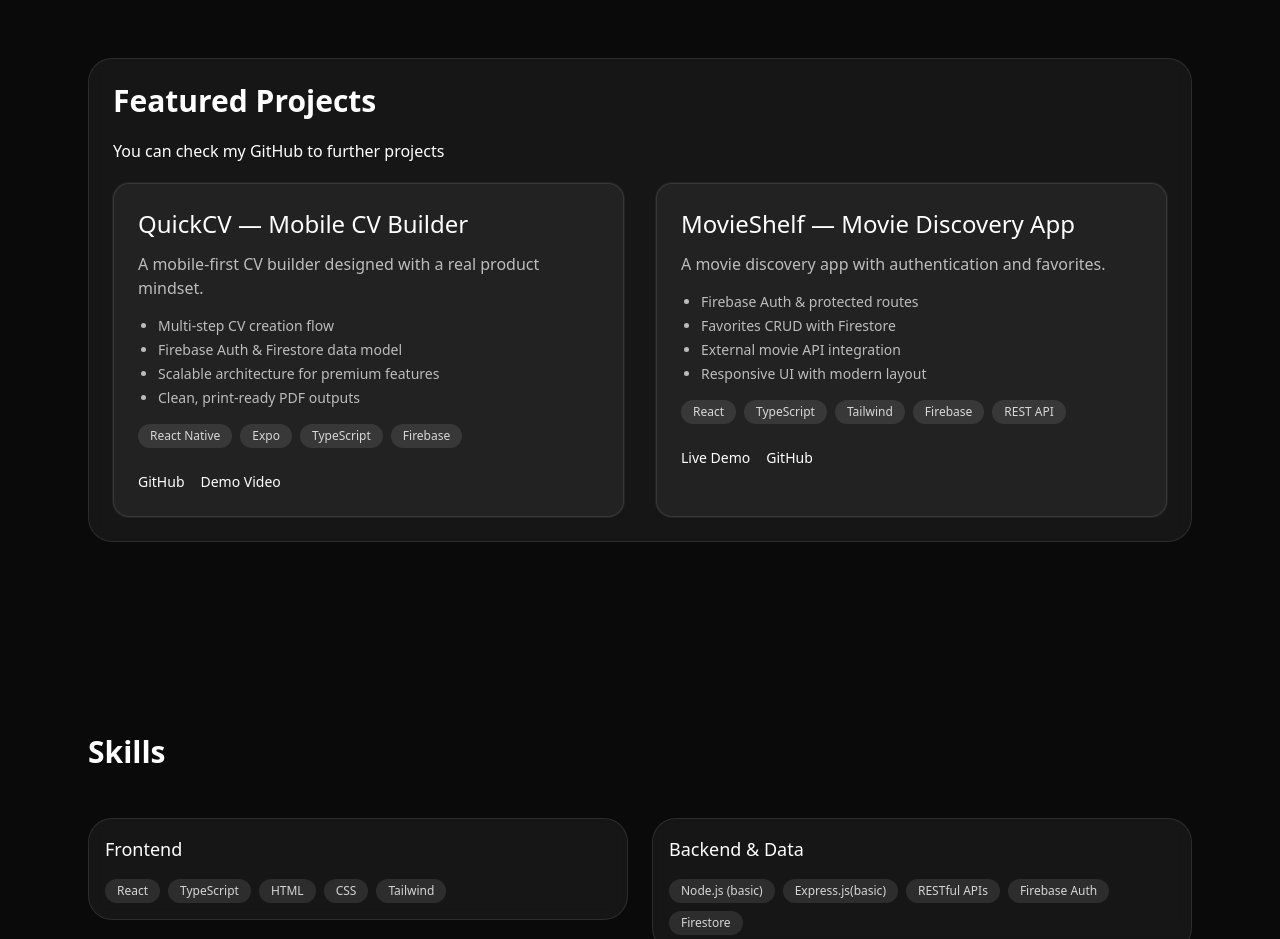
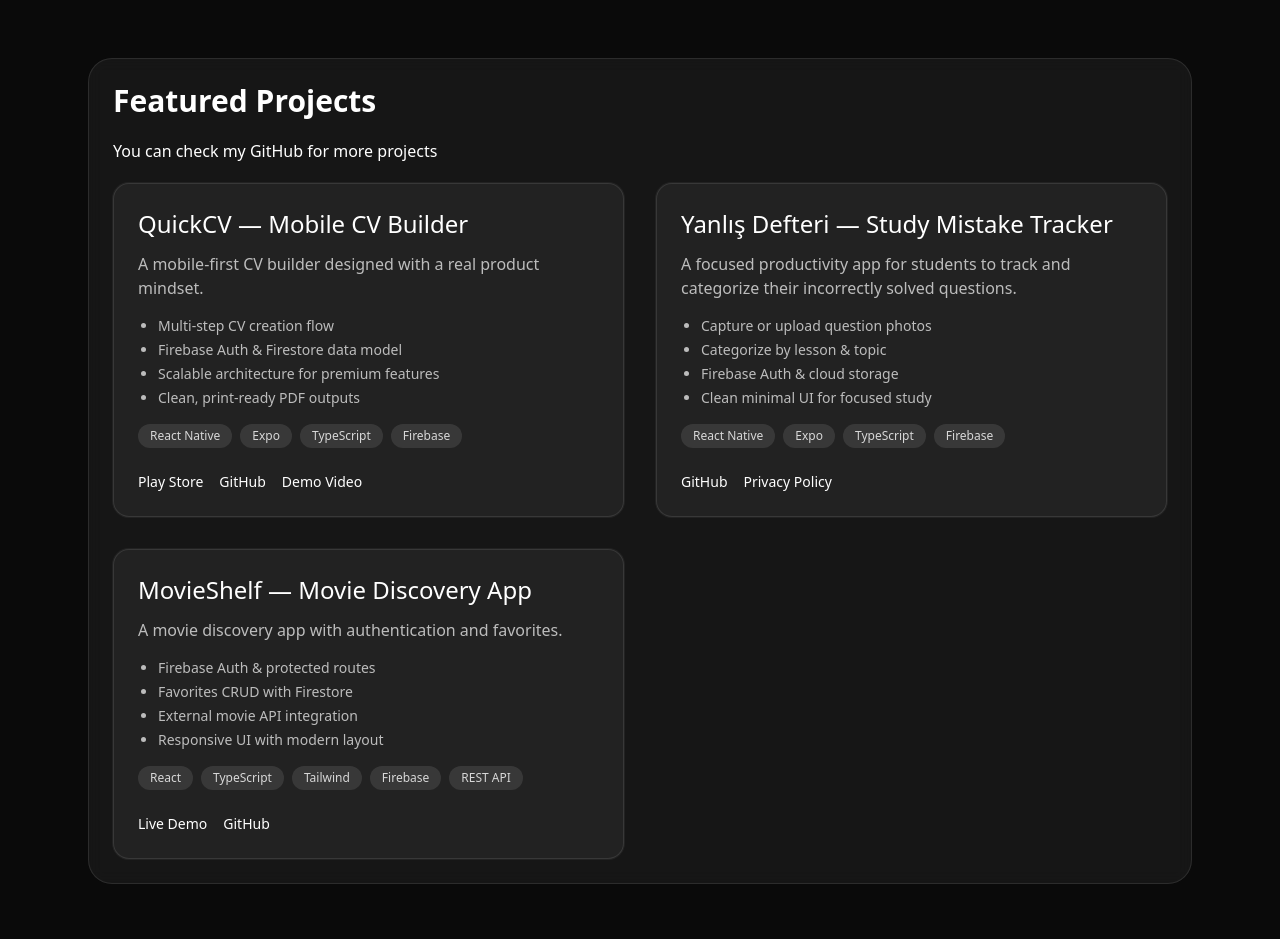
Before and after one commit to MehmetHooke/Portfolio, a React (Vite) app: page / in a window 1280 px wide. Shown: the part 1180-2119 px from the top of the page. Built offline with nearby package versions, Linux system fonts and the light colour scheme.

Commit message:
Projelere yanlış defteri eklendi

```diff
--- a/src/App.tsx
+++ b/src/App.tsx
@@ -31,7 +31,7 @@ function App() {
   return (
     <Routes>
       <Route path="/" element={<Home />} />
-      <Route path="/YanlisDefteriPrivacy" element={<PrivacyPolicy />} />
+      <Route path="/privacy" element={<PrivacyPolicy />} />
     </Routes>
   )
 }
--- a/src/components/FeaturedProjects.tsx
+++ b/src/components/FeaturedProjects.tsx
@@ -6,13 +6,14 @@ export default function FeaturedProjects() {
     <section id="projects" className="mx-auto max-w-6xl px-6 py-24">
       <GlassCard className="p-6">
 
-
         <h2 className="mb-5 text-3xl font-semibold">Featured Projects</h2>
         <div className="mb-5">
-      <p>You can check my GitHub to further projects</p>
+          <p>You can check my GitHub for more projects</p>
         </div>
 
         <div className="grid gap-8 md:grid-cols-2">
+
+          {/* QuickCV */}
           <ProjectCard
             title="QuickCV — Mobile CV Builder"
             description="A mobile-first CV builder designed with a real product mindset."
@@ -30,6 +31,10 @@ export default function FeaturedProjects() {
             ]}
             links={[
               {
+                label:"Play Store",
+                href:"https://play.google.com/store/apps/details?id=com.anonymous.quicklycv"
+              },
+              {
                 label: "GitHub",
                 href: "https://github.com/MehmetHooke/quick-cv",
               },
@@ -40,6 +45,40 @@ export default function FeaturedProjects() {
             ]}
           />
 
+          {/* Yanlış Defteri */}
+          <ProjectCard
+            title="Yanlış Defteri — Study Mistake Tracker"
+            description="A focused productivity app for students to track and categorize their incorrectly solved questions."
+            features={[
+              "Capture or upload question photos",
+              "Categorize by lesson & topic",
+              "Firebase Auth & cloud storage",
+              "Clean minimal UI for focused study",
+            ]}
+            tech={[
+              "React Native",
+              "Expo",
+              "TypeScript",
+              "Firebase",
+            ]}
+            links={[
+              {
+                label: "GitHub",
+                href: "https://github.com/MehmetHooke/yanlis-defteri",
+              },
+              {
+                label: "Privacy Policy",
+                href: "/privacy",
+              },
+              // Play Store çıktıktan sonra ekleyebilirsin:
+              // {
+              //   label: "Play Store",
+              //   href: "PLAY_STORE_LINKI",
+              // },
+            ]}
+          />
+
+          {/* MovieShelf */}
           <ProjectCard
             title="MovieShelf — Movie Discovery App"
             description="A movie discovery app with authentication and favorites."
@@ -67,6 +106,7 @@ export default function FeaturedProjects() {
               },
             ]}
           />
+
         </div>
       </GlassCard>
     </section>
```
Also changed, not shown: vercel.json (added). Lines whose indentation alone changed are shown as unchanged.
